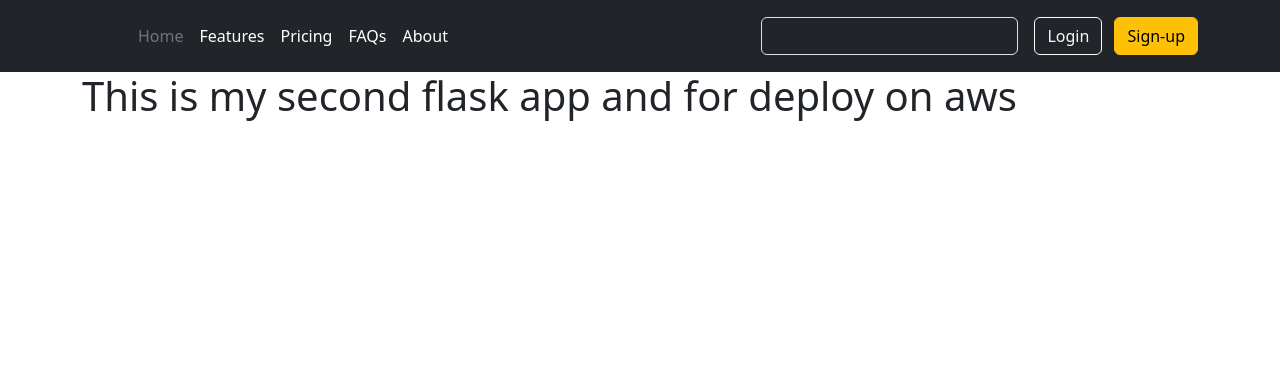
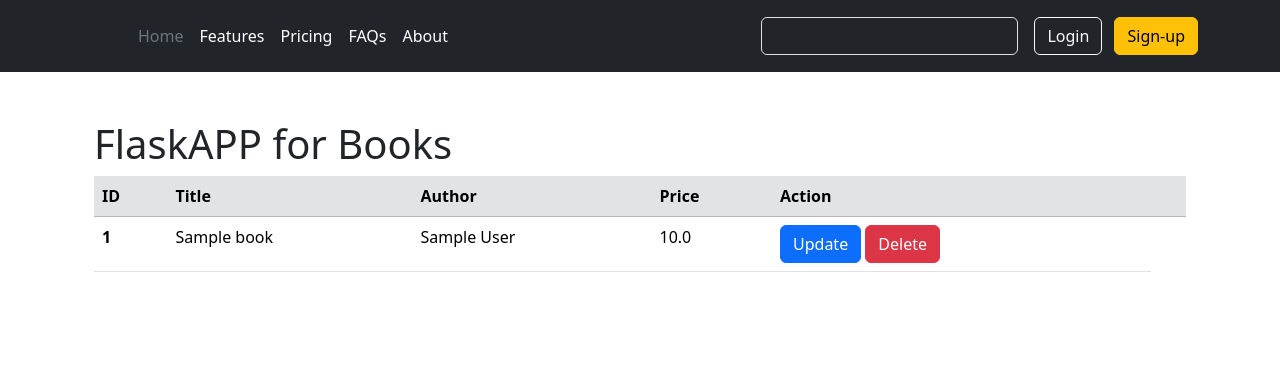
Before and after one commit to yeyulchoi/flaskapp_on_AWS, a Flask app: page / in a window 1280 px wide. Shown: the top 372 px of the page. Run offline with Flask 3, Linux system fonts and the light colour scheme; tables that the repository leaves empty hold one stand-in row (values such as "Sample post").

Commit message:
connected to mysql & added table

```diff
--- /dev/null
+++ b/app.py
@@ -0,0 +1,34 @@
+from flask import Flask, render_template
+from flask_sqlalchemy import SQLAlchemy
+import mysql.connector
+
+
+app = Flask(__name__)
+#Old sqlite db.
+app.config['SQLALCHEMY_DATABASE_URI']='sqlite:///flaskaws.db'
+#new mysql db.
+app.config['SQLALCHEMY_DATABASE_URI']='mysql://root:''@localhost/flask_aws2'
+app.config['SQLALCHEMY_TRACK_MODIFICATION']=False
+db = SQLAlchemy(app)
+
+
+class Book(db.Model):
+    id = db.Column(db.Integer, primary_key=True)
+    title = db.Column(db.String(100), nullable=False)
+    author = db.Column(db.String(100), nullable=False)
+    price = db.Column(db.Float)
+
+    def __repr__(self):
+        return f"Book(Title:{self.title}, author:{self.author}, price:{self.price}.)"
+
+
+
+@app.route('/')
+def index():
+    books = Book.query.all()
+    return render_template('index.html', books=books)
+
+if __name__ =='__main__':
+    with app.app_context():
+        db.create_all()
+    app.run(debug=True)
--- a/main.py
+++ /dev/null
@@ -1,12 +0,0 @@
-from flask import Flask, render_template
-from flask_sqlalchemy import SQLAlchemy
-
-app = Flask(__name__)
-
-
-@app.route('/')
-def index():
-    return render_template('index.html')
-
-if __name__ =='__main__':
-    app.run(debug=True)
--- a/templates/index.html
+++ b/templates/index.html
@@ -3,6 +3,32 @@
 {% block title%}Home{% endblock%}
 
 {% block content %}
-    <h1>This is my second flask app and for deploy on aws</h1>
+<div class="container mt-5" >
+  <h1>FlaskAPP for Books</h1>
+    <table class="table">
+      <thead>
+        <tr class="table-secondary">
+          <th scope="col">ID</th>
+          <th scope="col">Title</th>
+          <th scope="col">Author</th>
+          <th scope="col">Price</th>
+          <th scope="col">Action</th>
+          <th scope="col"></th>
+        </tr>
+      </thead>
+      <tbody>
+      {%for book in books:%}
+        <tr>
+          <th scope="row">{{book.id}}</th>
+          <td>{{book.title}}</td>
+          <td>{{book.author}}</td>
+          <td>{{book.price}}</td>
+          <td><a href="#" class="btn btn-primary link-offset-2 link-underline-opacity-25 link-underline-opacity-100-hover">Update</a>
+          <a href="#" class="btn btn-danger link-offset-2 link-underline-opacity-25 link-underline-opacity-100-hover">Delete</a></td>
+        </tr>
+      {%endfor%}
+      </tbody>
+    </table>
 
+</div>
 {% endblock %}
```
Also changed, not shown: create_db.py (added, +16 -0 lines), models.py (added).
